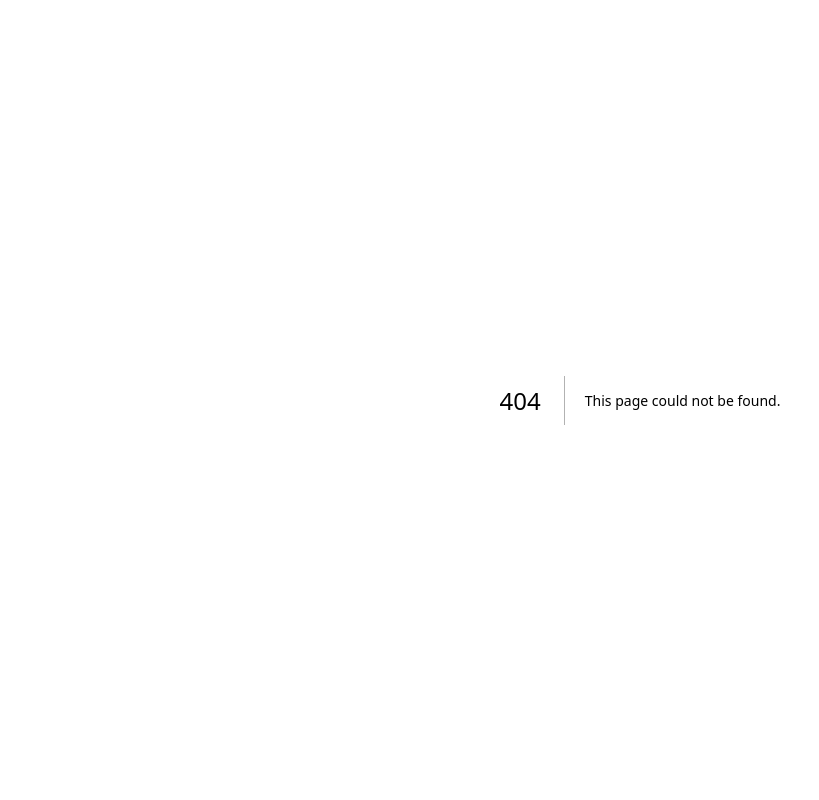
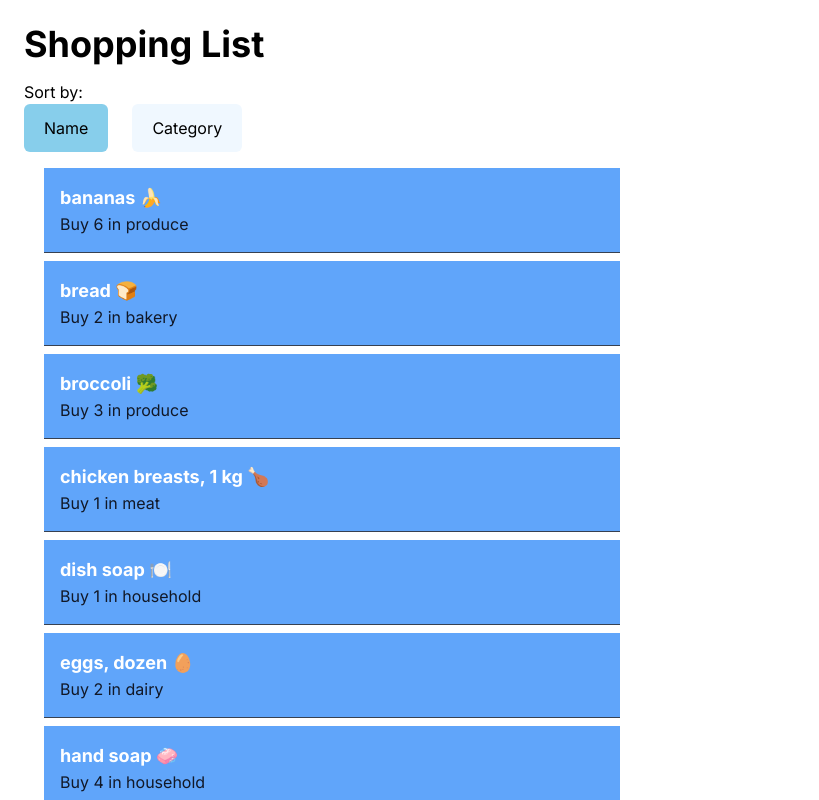
Before and after one commit to vy-truong/cprg306-assignments, a Next.js app: page /week-6 in a window 1280 px wide. Before the commit this address had no page. Shown: the top 800 px of the page, without its empty margins (0-819 px from the left). Built offline with nearby package versions, Linux system fonts and the light colour scheme.

Commit message:
update1
copying w5

```diff
--- /dev/null
+++ b/app/week-6/item-list.js
@@ -0,0 +1,54 @@
+
+
+"use client";
+import { useState } from "react";
+import Item from "./item";
+import items from './items.json';
+
+export default function ItemList() {
+    let itemArray = items.map((item) => ({ ...item }));
+
+    let [sortBy, setSortBy] = useState("name");
+
+    itemArray = itemArray.sort((item1, item2) => {
+        if (sortBy === 'name') {
+            return item1.name.localeCompare(item2.name);
+        } else if (sortBy === 'category') {
+            return item1.category.localeCompare(item2.category);
+        }
+        return 0;
+    });
+
+    return (
+        <div>
+            <div>
+                Sort by:
+            </div>
+            <div className="mb-4">
+                <button
+                    onClick={() => setSortBy('name')}
+                    className="px-5 py-3 bg-aliceblue  mr-6 rounded-md text-black"
+                    style={{
+                        backgroundColor: sortBy === 'name' ? 'skyblue' : 'aliceblue',
+                    }}
+                >
+                    Name
+                </button>
+                <button
+                    onClick={() => setSortBy('category')}
+                    className="px-5 py-3 bg-aliceblue mr-6 rounded-md text-black"
+                    style={{
+                        backgroundColor: sortBy === 'category' ? 'skyblue' : 'aliceblue',
+                    }}
+                >
+                    Category
+                </button>
+            </div>
+            <div>
+                {itemArray.map((item) => (
+                    <Item key={item.id} item={item} />
+                ))}
+            </div>
+        </div>
+    );
+}
--- /dev/null
+++ b/app/week-6/item.js
@@ -0,0 +1,23 @@
+
+"use client"
+import React from "react";
+export default function Item({ item }) {
+    //des
+    const { name, quantity, category } = item;
+
+    const itemStyle = "bg-blue-400 text-white p-4 border-b border-gray-700 m-5  my-2 max-w-xl";
+    const nameStyle = "text-lg font-bold";
+    const detailStyle = "text-gray-900";
+
+    return(
+        <main>
+            <ul className={itemStyle}>
+                <li className={nameStyle}>{name}</li>
+                <li  className={detailStyle}>Buy {quantity} in {category}</li>
+            </ul>
+        </main>
+
+    );
+
+
+}
--- /dev/null
+++ b/app/week-6/items.json
@@ -0,0 +1,74 @@
+[
+    {
+      "id": "1h2GJKH12gkHG31h1H",
+      "name": "milk, 4 L 🥛",
+      "quantity": 1,
+      "category": "dairy"
+    },
+    {
+      "id": "2KJH3k2j3H1k2J3K1H",
+      "name": "bread 🍞",
+      "quantity": 2,
+      "category": "bakery"
+    },
+    {
+      "id": "3h2KJH3k2j3H1k2J3",
+      "name": "eggs, dozen 🥚",
+      "quantity": 2,
+      "category": "dairy"
+    },
+    {
+      "id": "4k2J3K1H2GJKH12gk",
+      "name": "bananas 🍌",
+      "quantity": 6,
+      "category": "produce"
+    },
+    {
+      "id": "5H1h1H2KJH3k2j3H",
+      "name": "broccoli 🥦",
+      "quantity": 3,
+      "category": "produce"
+    },
+    {
+      "id": "6H1k2J3K1H2GJKH1",
+      "name": "chicken breasts, 1 kg 🍗",
+      "quantity": 1,
+      "category": "meat"
+    },
+    {
+      "id": "7gkHG31h1H2KJH3k",
+      "name": "pasta sauce 🍝",
+      "quantity": 3,
+      "category": "canned goods"
+    },
+    {
+      "id": "8j3H1k2J3K1H2GJK",
+      "name": "spaghetti, 454 g 🍝",
+      "quantity": 2,
+      "category": "dry goods"
+    },
+    {
+      "id": "9H12gkHG31h1H2KJ",
+      "name": "toilet paper, 12 pack 🧻",
+      "quantity": 1,
+      "category": "household"
+    },
+    {
+      "id": "10H3k2j3H1k2J3K1",
+      "name": "paper towels, 6 pack",
+      "quantity": 1,
+      "category": "household"
+    },
+    {
+      "id": "11k2J3K1H2GJKH12",
+      "name": "dish soap 🍽️",
+      "quantity": 1,
+      "category": "household"
+    },
+    {
+      "id": "12GJKH12gkHG31h1",
+      "name": "hand soap 🧼",
+      "quantity": 4,
+      "category": "household"
+    }
+  ]
--- /dev/null
+++ b/app/week-6/page.js
@@ -0,0 +1,14 @@
+// In page.js, create a functional component named Page that returns a main element wrapped around an h1 "Shopping List" header and the ItemList component.
+
+import ItemList from "./item-list";
+
+
+export default function Page() {
+    return (
+        <main className="p-6 min-h-screen bg-white">
+            <h1 className="text-4xl font-bold mb-4 text-dark-blue">Shopping List</h1>
+            <ItemList/>
+
+        </main>
+    );
+}
```
